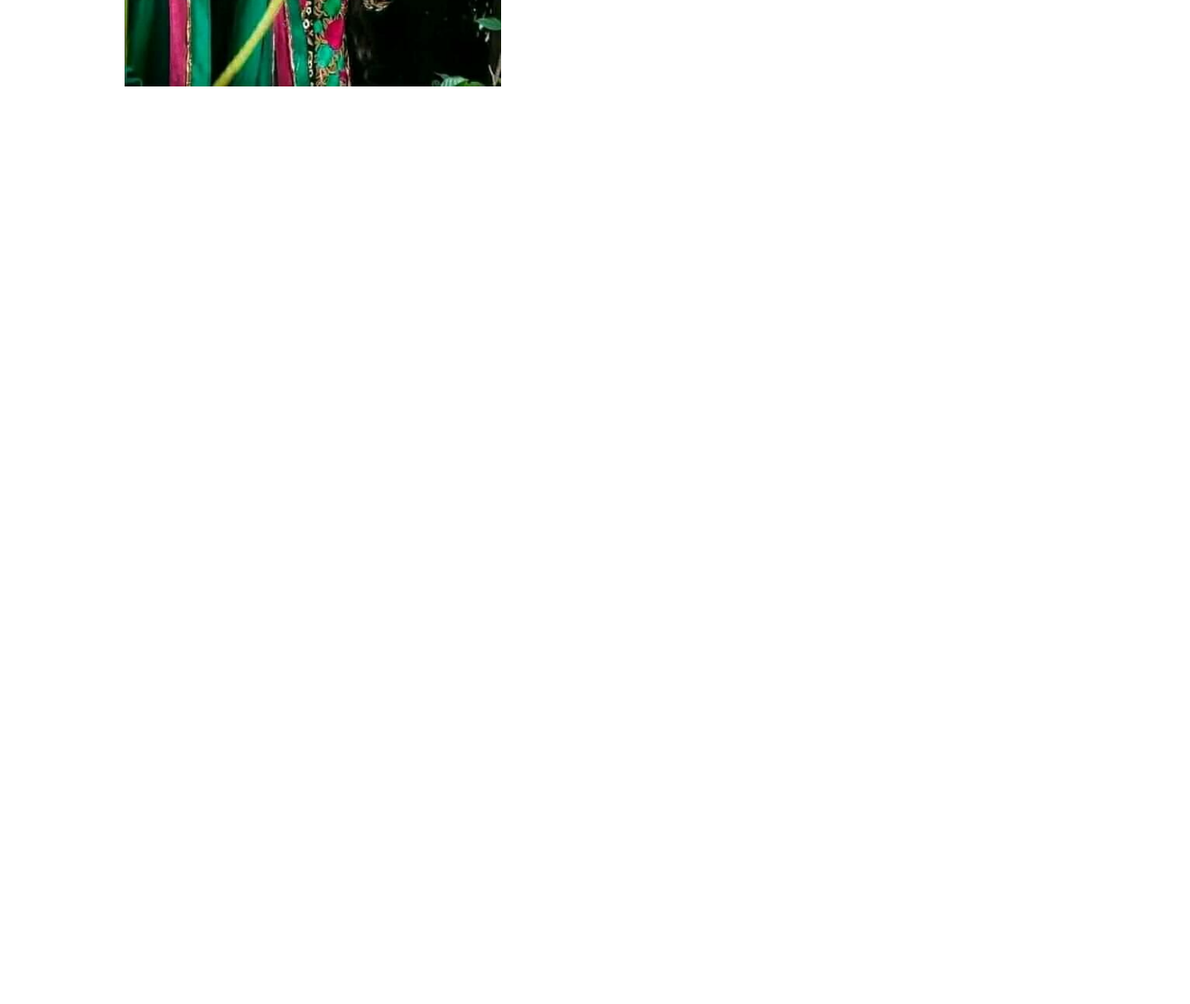
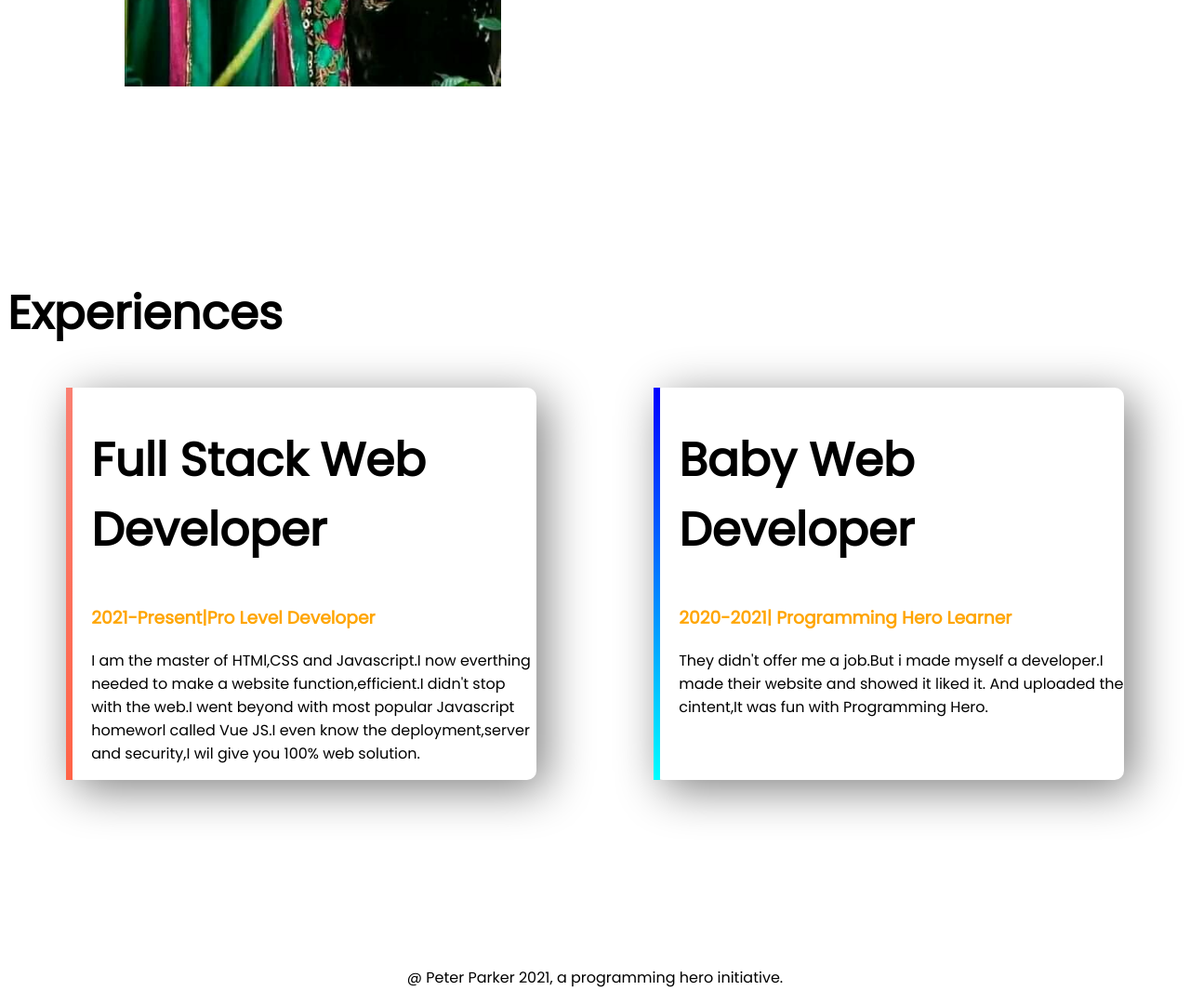
Before and after one commit to musrat93/developer-portfolio, a plain HTML site: page index.html in a window 1280 px wide. Shown: the part 1277-2357 px from the top of the page at 93% size. Before the commit the page ends 1577 px from the top, so only its background shows below. Drawn offline with Linux system fonts and the light colour scheme.

Commit message:
footer and experience added

```diff
--- a/index.html
+++ b/index.html
@@ -12,7 +12,7 @@
 </head>
 
 <body>
-  <section>
+  <section class="top-banner flexible-container">
     <div class="half-width">
       <h1>Welcome To</h1>
       <h1><span class="orange-color">Musrat Jahan Eva</span> World!</h1>
@@ -26,7 +26,7 @@
       <img src="images/header_bg.png" alt="" srcset="">
     </div>
   </section>
-  <section class="dream big">
+  <section class="dream big flexible-container">
     <div class="half-width">
       <img src="images/299143514_478681107597521_9066939695703310630_n.jpg" alt="" srcset="">
     </div>
@@ -38,6 +38,28 @@
       <a class="link-button" target="_blank" href="https://www.linkedin.com/feed/">DOWNLOAD RESUME</a>
     </div>
   </section>
+  <section class="experiences-area">
+    <h1>Experiences</h1>
+    <div class="flexible-container">
+      <div id="full-stack-experience" class="experiences-iteam">
+        <h1>Full Stack Web Developer</h1>
+        <h3 class="orange-color">2021-Present|Pro Level Developer</h3>
+        <p>I am the master of HTMl,CSS and Javascript.I now everthing needed to make a website function,efficient.I
+          didn't
+          stop with the web.I went beyond with most popular Javascript homeworl called Vue JS.I even know the
+          deployment,server and security,I wil give you 100% web solution.</p>
+      </div>
+      <div id="web-dev-experience" class="experiences-iteam">
+        <h1>Baby Web Developer</h1>
+        <h3 class="orange-color">2020-2021| Programming Hero Learner</h3>
+        <p>They didn't offer me a job.But i made myself a developer.I made their website and showed it liked it. And
+          uploaded the cintent,It was fun with Programming Hero.</p>
+      </div>
+    </div>
+  </section>
+  <footer>
+    <p>@ Peter Parker 2021, a programming hero initiative.</p>
+  </footer>
 </body>
 
 </html>
--- a/style.css
+++ b/style.css
@@ -10,7 +10,7 @@ h1 {
     color: orange;
 }
 
-section {
+.flexible-container {
     display: flex;
     margin-bottom: 200px;
 }
@@ -32,3 +32,28 @@ section {
     color: white;
     font-weight: 700;
 }
+
+.experiences-iteam {
+    width: 40%;
+    margin-left: 5%;
+    margin-right: 5%;
+    padding-left: 20px;
+    border-radius: 10px;
+    box-shadow: 10px 10px 50px gray;
+}
+
+#web-dev-experience {
+    border-left: 7px solid;
+    border-image: linear-gradient(blue, cyan);
+    border-image-slice: 1;
+}
+
+#full-stack-experience {
+    border-left: 7px solid;
+    border-image: linear-gradient(salmon, tomato);
+    border-image-slice: 1;
+}
+
+footer p {
+    text-align: center;
+}
```
